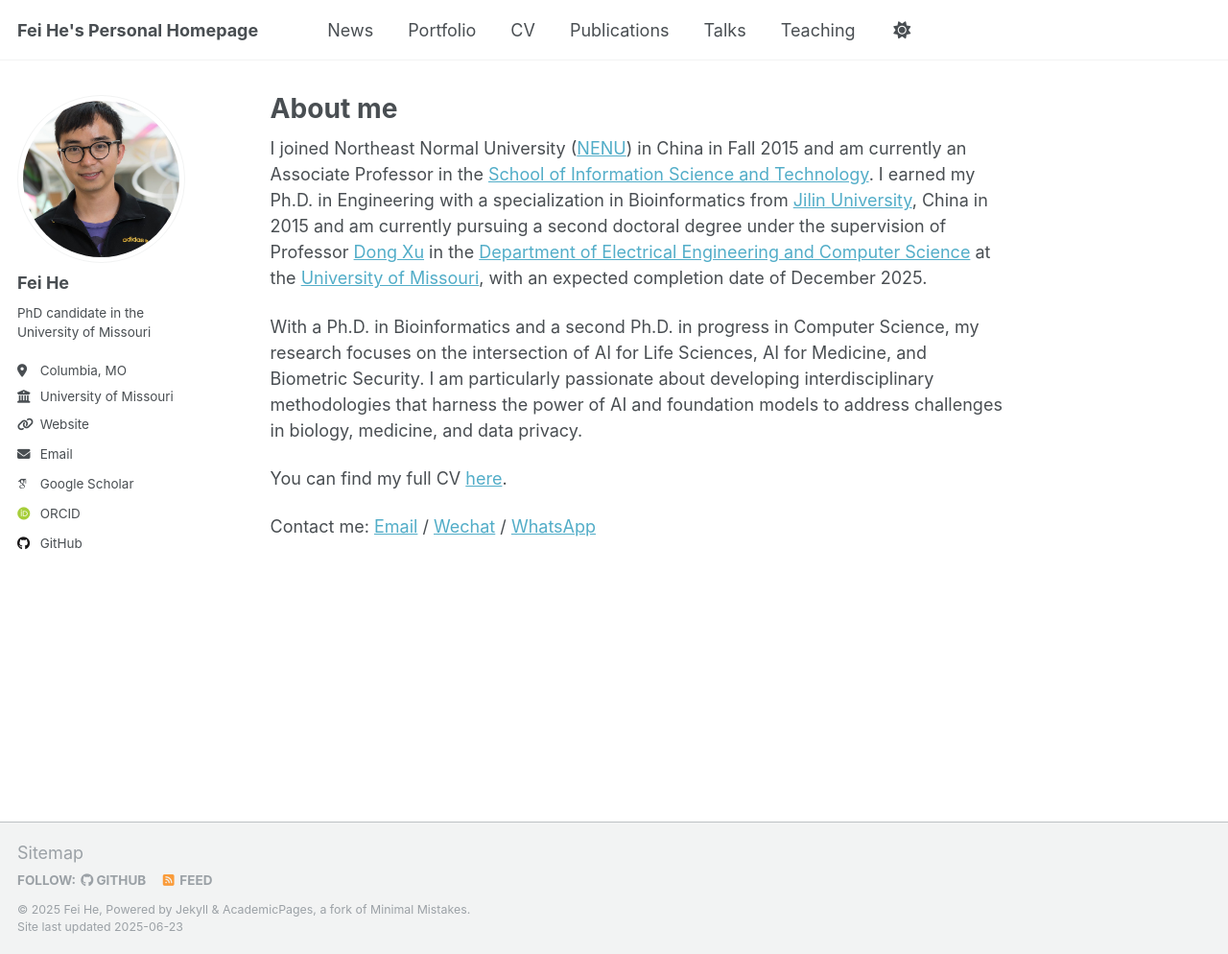
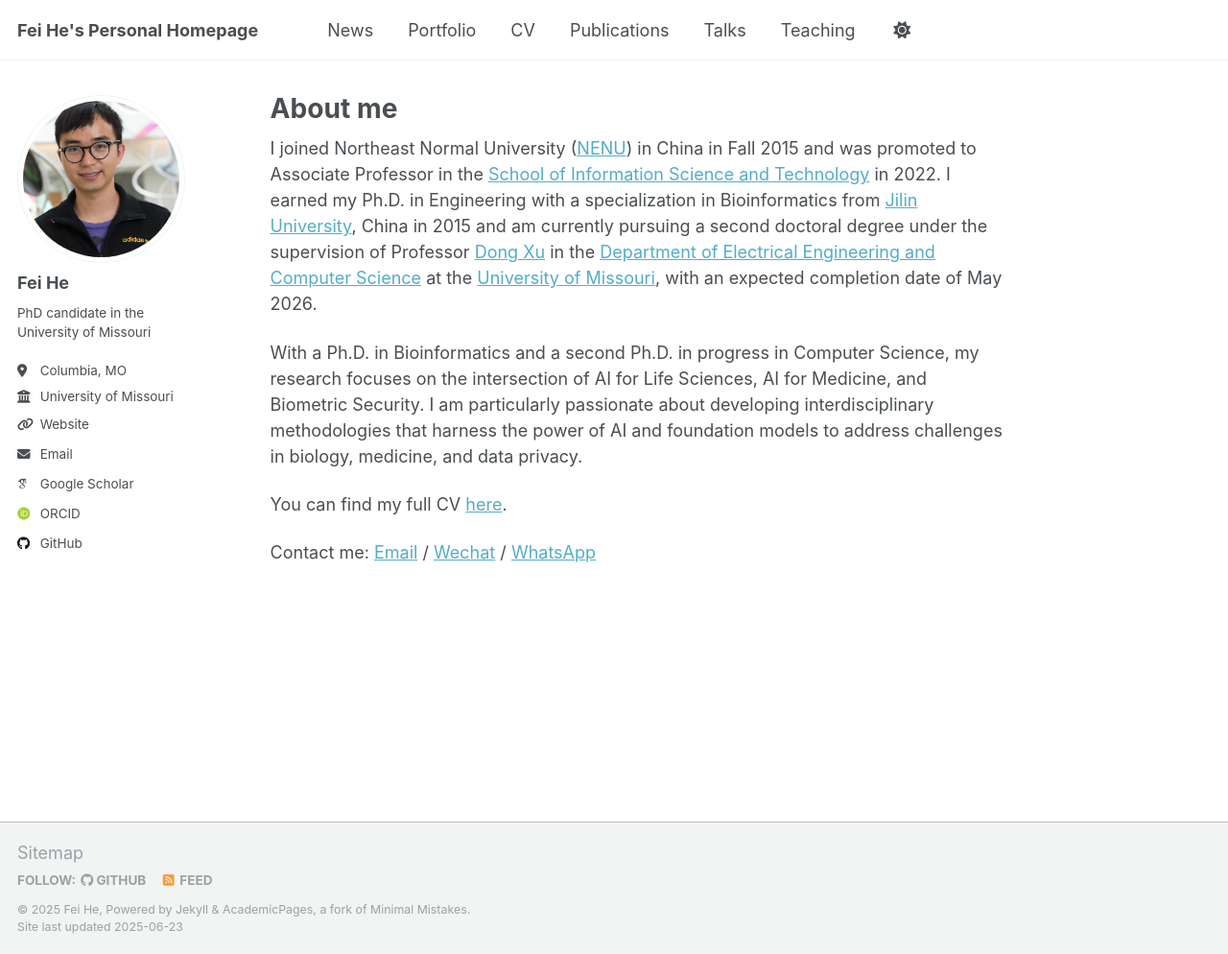
Before and after one commit to coffee19850519/coffee19850519.github.io, a Jekyll site: the page built from _pages/about.md, in a window 1280 px wide and 994 px high. Shown: the whole window at 96% size. Built offline with Jekyll 4.4.1, drawn with Linux system fonts in a browser that asks for light colours; some web fonts are replaced.

Commit message:
Update news

```diff
--- a/_pages/about.md
+++ b/_pages/about.md
@@ -7,7 +7,7 @@ redirect_from:
   - /about.html
 ---
 
-I joined Northeast Normal University ([NENU](https://en.nenu.edu.cn/)) in China in Fall 2015 and am currently an Associate Professor in the [School of Information Science and Technology](https://ist.nenu.edu.cn/). I earned my Ph.D. in Engineering with a specialization in Bioinformatics from [Jilin University](https://www.jlu.edu.cn/), China in 2015 and am currently pursuing a second doctoral degree under the supervision of Professor [Dong Xu](https://engineering.missouri.edu/faculty/dong-xu/) in the [Department of Electrical Engineering and Computer Science](https://engineering.missouri.edu/departments/eecs/) at the [University of Missouri](), with an expected completion date of December 2025.
+I joined Northeast Normal University ([NENU](https://en.nenu.edu.cn/)) in China in Fall 2015 and was promoted to Associate Professor in the [School of Information Science and Technology](https://ist.nenu.edu.cn/) in 2022. I earned my Ph.D. in Engineering with a specialization in Bioinformatics from [Jilin University](https://www.jlu.edu.cn/), China in 2015 and am currently pursuing a second doctoral degree under the supervision of Professor [Dong Xu](https://engineering.missouri.edu/faculty/dong-xu/) in the [Department of Electrical Engineering and Computer Science](https://engineering.missouri.edu/departments/eecs/) at the [University of Missouri](), with an expected completion date of May 2026.
 
 With a Ph.D. in Bioinformatics and a second Ph.D. in progress in Computer Science, my research focuses on the intersection of AI for Life Sciences, AI for Medicine, and Biometric Security. I am particularly passionate about developing interdisciplinary methodologies that harness the power of AI and foundation models to address challenges in biology, medicine, and data privacy.
 
```
Also changed, not shown: _pages/cv.md (+1 -1 lines), 1 other file.
